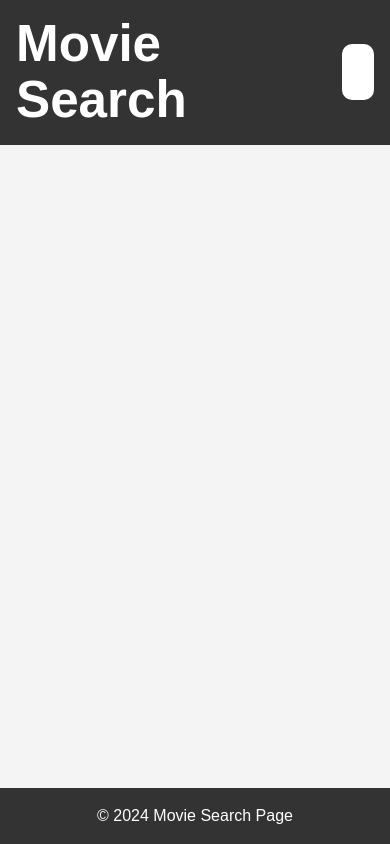
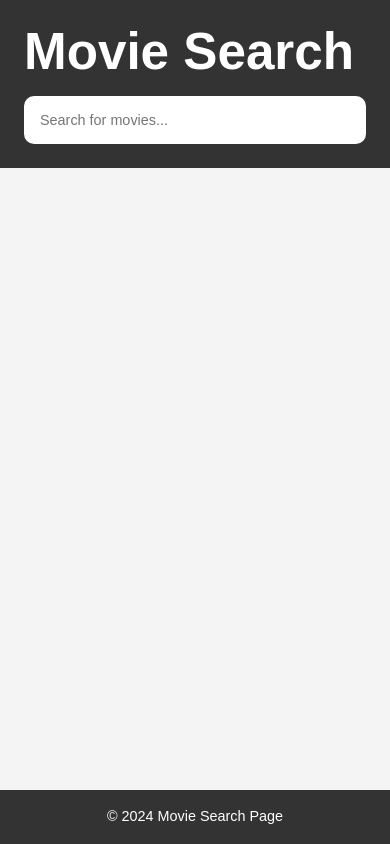
Before and after one commit to ravindrap52/movie-search, a React app: page / in a window 390 px wide. Built offline with nearby package versions, Linux system fonts and the light colour scheme; the HTML template or start-up script is replaced by a standard one.

Commit message:
style(movie-search): making responsive

```diff
--- a/src/App.css
+++ b/src/App.css
@@ -4,6 +4,7 @@
   box-sizing: border-box;
 }
 
+/* Base styles */
 .container {
   font-family: Arial, sans-serif;
   display: flex;
@@ -90,7 +91,7 @@ footer {
   padding: 1rem;
 }
 
-/* loading animation css */
+/* Loading animation CSS */
 .loading-dots {
   display: flex;
   justify-content: space-between;
@@ -125,3 +126,55 @@ footer {
 .text-center {
   margin: 0 auto;
 }
+
+/* Responsive styles */
+@media (max-width: 768px) {
+  .header-content {
+    flex-direction: column;
+    align-items: flex-start;
+  }
+
+  .search-box {
+    width: 100%;
+    justify-content: center;
+    margin-top: 1rem;
+  }
+
+  .search-box input[type="text"] {
+    width: 100%;
+    max-width: none;
+  }
+
+  .result-item {
+    flex-direction: column;
+  }
+
+  .result-item img {
+    max-width: 100%;
+    margin-bottom: 1rem;
+  }
+}
+
+@media (max-width: 480px) {
+  .header-content {
+    padding: 0.5rem;
+  }
+
+  .search-box input[type="text"] {
+    height: 3rem;
+    font-size: 0.9rem;
+  }
+
+  footer {
+    font-size: 0.9rem;
+  }
+
+  .loading-dots {
+    width: 60px;
+  }
+
+  .dot {
+    width: 12px;
+    height: 12px;
+  }
+}
```
Lines whose indentation alone changed are shown as unchanged.
